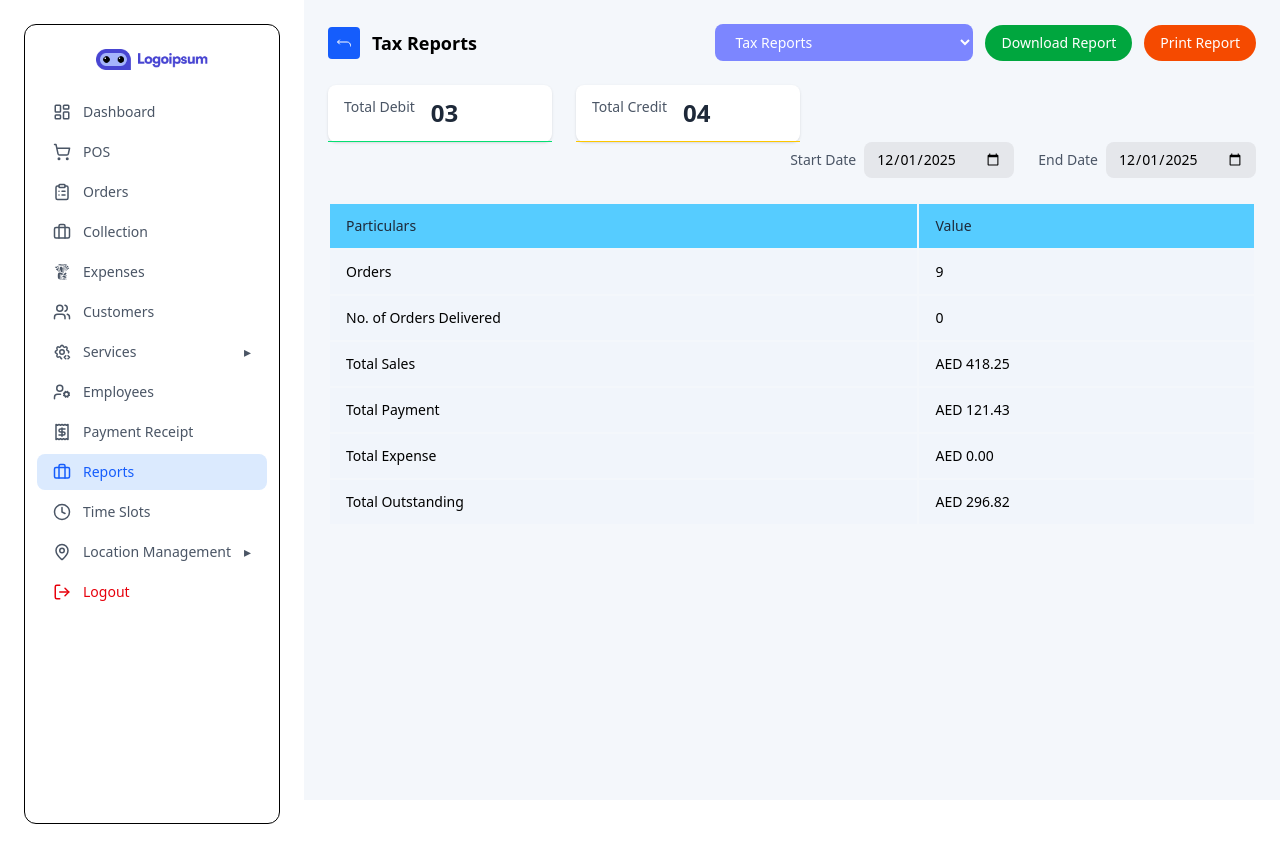
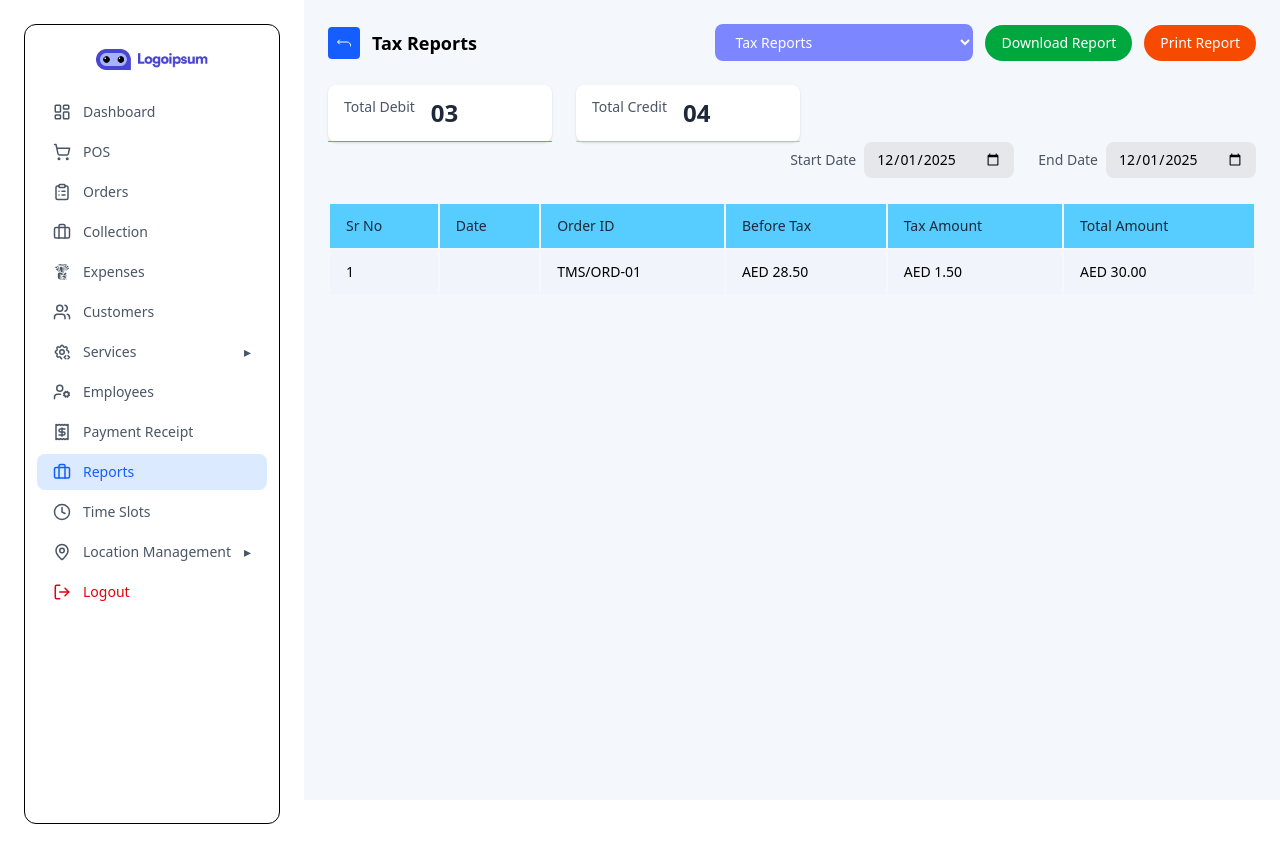
Before and after one commit to TechMET-Solutions/laundry_frontend-, a React (Vite) app: page /reports/tax_reports in a window 1280 px wide. Built offline with nearby package versions, Linux system fonts and the light colour scheme.

Commit message:
report sevices updated

```diff
--- a/src/pages/Reports/Cloth_wise_report.jsx
+++ b/src/pages/Reports/Cloth_wise_report.jsx
@@ -132,8 +132,12 @@ function Cloth_wise_report() {
                   <thead>
              <tr>
                {[
-                  "Particulars",
-                  "Value"
+                 "Date",
+                 "Order ID",
+                 "Driver",
+                 "Service Name",
+                 "Service Quality",
+                 "Service Type",
                ].map((head) => (
                  <th
                    key={head}
@@ -145,30 +149,29 @@ function Cloth_wise_report() {
              </tr>
            </thead>
              <tbody>
-          {[
-            {
-              Particulars: "Orders",
-              Value: "9",
+            {[{
+    Date: "01/12/2025",
+    "Order ID": "TMS/ORD-03",
+    Driver: "Aswin VD",
+    "Service Name": "Shirt",
+    "Service Quantity": 1,
+    "Service Type": "Pressing",
   },
   {
-              Particulars: "No. of Orders Delivered",
-              Value: "0",
+    Date: "01/12/2025",
+    "Order ID": "TMS/ORD-02",
+    Driver: "Aswin VD",
+    "Service Name": "T-Shirt",
+    "Service Quantity": 2,
+    "Service Type": "Pressing and Washing",
   },
   {
-              Particulars: "Total Sales",
-              Value: "AED 418.25",
-            },
-            {
-              Particulars: "Total Payment",
-              Value: "AED 121.43",
-            },
-            {
-              Particulars: "Total Expense",
-              Value: "AED 0.00",
-            },
-            {
-              Particulars: "Total Outstanding",
-              Value: "AED 296.82",
+    Date: "01/12/2025",
+    "Order ID": "TMS/ORD-01",
+    Driver: "Aswin VD",
+    "Service Name": "Shirt",
+    "Service Quantity": 1,
+    "Service Type": "Ironing",
   },
 ].map((item, index) => (
            <tr
@@ -176,10 +179,22 @@ function Cloth_wise_report() {
              className="bg-[#f1f5fb] border-b"
            >
              <td className="px-4 py-3 text-left">
-                {item.Particulars}
+               {item.Date}
              </td>
              <td className="px-4 py-3 text-left font-medium">
-                {item.Value}
+               {item["Order ID"]}
+             </td>
+             <td className="px-4 py-3 text-left">
+               {item.Driver}
+             </td>
+             <td className="px-4 py-3 text-left font-medium">
+               {item["Service Name"]}
+             </td>
+             <td className="px-4 py-3 text-left">
+               {item["Service Quantity"]}
+             </td>
+             <td className="px-4 py-3 text-left font-medium">
+               {item["Service Type"]}
              </td>
            </tr>
          ))}
--- a/src/pages/Reports/Customer_outstanding_report.jsx
+++ b/src/pages/Reports/Customer_outstanding_report.jsx
@@ -20,6 +20,7 @@ function Customer_outstanding_report() {
   const location = useLocation();
    const [startDate, setStartDate] = useState("2025-12-01");
   const [endDate, setEndDate] = useState("2025-12-01");
+
   // find active report from URL
   const activeReport =
     reportitems.find((item) => item.path === location.pathname) ||
@@ -131,8 +132,13 @@ const [endDate, setEndDate] = useState("2025-12-01");
                    <thead>
               <tr>
                 {[
-                  "Particulars",
-                  "Value"
+                  "Sr No",
+                  "Customer",
+                  "Total Orders",
+                  "Total Amt",
+                  "Total Paid",
+                  "Outstanding Amount",
+                  "Actions",
                 ].map((head) => (
                   <th
                     key={head}
@@ -146,28 +152,36 @@ const [endDate, setEndDate] = useState("2025-12-01");
               <tbody>
           {[
              {
-              Particulars: "Orders",
-              Value: "9",
+    "Sr No": 1,
+    Customer: "Infra",
+    "Total Orders": 2,
+    "Total Amt.": "AED 765.00",
+    "Total Paid": "AED 633.67",
+    "Outstanding Amt.": "AED 131.33",
   },
   {
-              Particulars: "No. of Orders Delivered",
-              Value: "0",
+    "Sr No": 2,
+    Customer: "Asvi",
+    "Total Orders": 7,
+    "Total Amt.": "AED 913.50",
+    "Total Paid": "AED 827.50",
+    "Outstanding Amt.": "AED 86.00",
   },
   {
-              Particulars: "Total Sales",
-              Value: "AED 418.25",
+    "Sr No": 3,
+    Customer: "dinil",
+    "Total Orders": 2,
+    "Total Amt.": "AED 30.00",
+    "Total Paid": "AED 0.00",
+    "Outstanding Amt.": "AED 30.00",
   },
   {
-              Particulars: "Total Payment",
-              Value: "AED 121.43",
-            },
-            {
-              Particulars: "Total Expense",
-              Value: "AED 0.00",
-            },
-            {
-              Particulars: "Total Outstanding",
-              Value: "AED 296.82",
+    "Sr No": 4,
+    Customer: "vivek",
+    "Total Orders": 1,
+    "Total Amt.": "AED 30.00",
+    "Total Paid": "AED 27.00",
+    "Outstanding Amt.": "AED 3.00",
   },
           ].map((item, index) => (
             <tr
@@ -175,11 +189,26 @@ const [endDate, setEndDate] = useState("2025-12-01");
               className="bg-[#f1f5fb] border-b"
             >
               <td className="px-4 py-3 text-left">
-                {item.Particulars}
+                {item["Sr No"]}
               </td>
               <td className="px-4 py-3 text-left font-medium">
-                {item.Value}
+                {item.Customer}
               </td>
+              <td className="px-4 py-3 text-left">
+                {item["Total Orders"]}
+              </td>
+              <td className="px-4 py-3 text-left">
+                {item["Total Amt."]}
+              </td>
+              <td className="px-4 py-3 text-left">
+                {item["Total Paid"]}
+              </td>
+              <td className="px-4 py-3 text-left font-medium">
+                {item["Outstanding Amt."]}
+              </td>
+              {/* <td className="px-4 py-3 text-left font-medium">
+                {item.Action}
+              </td> */}
             </tr>
           ))}
         </tbody>
--- a/src/pages/Reports/Expenses_report.jsx
+++ b/src/pages/Reports/Expenses_report.jsx
@@ -131,8 +131,13 @@ const [endDate, setEndDate] = useState("2025-12-01");
                    <thead>
               <tr>
                 {[
-                  "Particulars",
-                  "Value"
+                 "Sr No",
+                  "Date",
+                  "Towards",
+                  "Expense Amount",
+                  "Tax%",
+                  "Tax amount",
+                  "Payment Mode",
                 ].map((head) => (
                   <th
                     key={head}
@@ -146,39 +151,40 @@ const [endDate, setEndDate] = useState("2025-12-01");
               <tbody>
           {[
             {
-              Particulars: "Orders",
-              Value: "9",
+              "Sr No":1,
+                  Date:"3/12/2025",
+                  "Towards":"Item Purchase",
+                  "Expense Amount":"AED 11.00",
+                  "Tax%":"-",
+                  "Tax amount":"AED 0.00",
+                  "Payment Mode":"Cash",
             },
-            {
-              Particulars: "No. of Orders Delivered",
-              Value: "0",
-            },
-            {
-              Particulars: "Total Sales",
-              Value: "AED 418.25",
-            },
-            {
-              Particulars: "Total Payment",
-              Value: "AED 121.43",
-            },
-            {
-              Particulars: "Total Expense",
-              Value: "AED 0.00",
-            },
-            {
-              Particulars: "Total Outstanding",
-              Value: "AED 296.82",
-            },
+
           ].map((item, index) => (
             <tr
               key={index}
               className="bg-[#f1f5fb] border-b"
             >
               <td className="px-4 py-3 text-left">
-                {item.Particulars}
+                {item["Sr No"]}
               </td>
               <td className="px-4 py-3 text-left font-medium">
-                {item.Value}
+                {item.Date}
+              </td>
+             <td className="px-4 py-3 text-left font-medium">
+                {item.Towards}
+              </td>
+              <td className="px-4 py-3 text-left font-medium">
+                {item["Expense Amount"]}
+              </td>
+              <td className="px-4 py-3 text-left font-medium">
+                {item["Tax%"]}
+              </td>
+               <td className="px-4 py-3 text-left font-medium">
+                {item["Tax amount"]}
+              </td>
+               <td className="px-4 py-3 text-left font-medium">
+                {item["Payment Mode"]}
               </td>
             </tr>
           ))}
--- a/src/pages/Reports/Ledger_report.jsx
+++ b/src/pages/Reports/Ledger_report.jsx
@@ -15,11 +15,12 @@ const reportitems = [
   { name: "Tax Reports", path: "/reports/tax_reports" },
 ];
 
-function Ledger_report() {
+function Cloth_wise_report() {
   const navigate = useNavigate();
   const location = useLocation();
    const [startDate, setStartDate] = useState("2025-12-01");
   const [endDate, setEndDate] = useState("2025-12-01");
+
   // find active report from URL
   const activeReport =
     reportitems.find((item) => item.path === location.pathname) ||
@@ -131,8 +132,13 @@ const [endDate, setEndDate] = useState("2025-12-01");
                   <thead>
              <tr>
                {[
-                  "Particulars",
-                  "Value"
+                 "Date",
+                 "Form",
+                 "Order ID",
+                 "Debit",
+                 "Credit",
+                 "Balance",
+
                ].map((head) => (
                  <th
                    key={head}
@@ -144,30 +150,29 @@ const [endDate, setEndDate] = useState("2025-12-01");
              </tr>
            </thead>
              <tbody>
-          {[
-            {
-              Particulars: "Orders",
-              Value: "9",
+            {[{
+    Date: "01/12/2025",
+    From: "Order",
+    "Order ID": "TMS/ORD-01",
+    Debit: "AED 30.00",
+    Credit: "AED 0.00",
+    Balance: "AED 30.00",
   },
   {
-              Particulars: "No. of Orders Delivered",
-              Value: "0",
+    Date: "03/12/2025",
+    From: "Payment",
+    "Order ID": "TMS/ORD-01",
+    Debit: "AED 0.00",
+    Credit: "AED 20.00",
+    Balance: "AED 10.00",
   },
   {
-              Particulars: "Total Sales",
-              Value: "AED 418.25",
-            },
-            {
-              Particulars: "Total Payment",
-              Value: "AED 121.43",
-            },
-            {
-              Particulars: "Total Expense",
-              Value: "AED 0.00",
-            },
-            {
-              Particulars: "Total Outstanding",
-              Value: "AED 296.82",
+    Date: "04/12/2025",
+    From: "Payment",
+    "Order ID": "TMS/ORD-01",
+    Debit: "AED 0.00",
+    Credit: "AED 10.00",
+    Balance: "AED 0.00",
   },
 ].map((item, index) => (
            <tr
@@ -175,10 +180,22 @@ const [endDate, setEndDate] = useState("2025-12-01");
              className="bg-[#f1f5fb] border-b"
            >
              <td className="px-4 py-3 text-left">
-                {item.Particulars}
+               {item.Date}
              </td>
              <td className="px-4 py-3 text-left font-medium">
-                {item.Value}
+               {item["From"]}
+             </td>
+             <td className="px-4 py-3 text-left">
+               {item["Order ID"]}
+             </td>
+             <td className="px-4 py-3 text-left font-medium">
+               {item["Debit"]}
+             </td>
+             <td className="px-4 py-3 text-left">
+               {item["Credit"]}
+             </td>
+             <td className="px-4 py-3 text-left font-medium">
+               {item["Balance"]}
              </td>
            </tr>
          ))}
@@ -192,4 +209,4 @@ const [endDate, setEndDate] = useState("2025-12-01");
    }
 
 
-export default Ledger_report;
+export default Cloth_wise_report;
--- a/src/pages/Reports/Outstanding_report.jsx
+++ b/src/pages/Reports/Outstanding_report.jsx
@@ -132,8 +132,15 @@ function Outstanding_report() {
                    <thead>
               <tr>
                 {[
-                  "Particulars",
-                  "Value"
+                  "Sr No",
+                  "Date",
+                  "Ordered ID",
+                  "Customer",
+                  "Driver",
+                  "Gross amt",
+                  "Received Amt",
+                  "Discount",
+                  "Outstanding Amount",
                 ].map((head) => (
                   <th
                     key={head}
@@ -147,28 +154,70 @@ function Outstanding_report() {
               <tbody>
           {[
             {
-              Particulars: "Orders",
-              Value: "9",
+    "Sr No": 1,
+    Date: "05/11/2025",
+    "Order ID": "TMS/ORD-06",
+    Customer: "dinil",
+    Driver: "sourav kk",
+    "Gross Amt.": "AED 0.00",
+    "Received Amt.": "AED 0.00",
+    Discount: "AED 0.00",
+    "Outstanding Amt.": "AED 0.00",
   },
   {
-              Particulars: "No. of Orders Delivered",
-              Value: "0",
+    "Sr No": 2,
+    Date: "05/11/2025",
+    "Order ID": "TMS/ORD-05",
+    Customer: "vivek",
+    Driver: "sourav kk",
+    "Gross Amt.": "AED 30.00",
+    "Received Amt.": "AED 27.00",
+    Discount: "AED 0.00",
+    "Outstanding Amt.": "AED 3.00",
   },
   {
-              Particulars: "Total Sales",
-              Value: "AED 418.25",
+    "Sr No": 3,
+    Date: "05/11/2025",
+    "Order ID": "TMS/ORD-04",
+    Customer: "dinil",
+    Driver: "sourav kk",
+    "Gross Amt.": "AED 30.00",
+    "Received Amt.": "AED 0.00",
+    Discount: "AED 0.00",
+    "Outstanding Amt.": "AED 30.00",
   },
   {
-              Particulars: "Total Payment",
-              Value: "AED 121.43",
+    "Sr No": 4,
+    Date: "05/11/2025",
+    "Order ID": "TMS/ORD-03",
+    Customer: "Asvi",
+    Driver: "sourav kk",
+    "Gross Amt.": "AED 105.00",
+    "Received Amt.": "AED 43.17",
+    Discount: "AED 0.00",
+    "Outstanding Amt.": "AED 61.83",
   },
   {
-              Particulars: "Total Expense",
-              Value: "AED 0.00",
+    "Sr No": 5,
+    Date: "05/11/2025",
+    "Order ID": "TMS/ORD-02",
+    Customer: "Asvi",
+    Driver: "sourav kk",
+    "Gross Amt.": "AED 0.00",
+    "Received Amt.": "AED 6.83",
+    Discount: "AED 0.00",
+    "Outstanding Amt.": "AED 0.00",
   },
   {
-              Particulars: "Total Outstanding",
-              Value: "AED 296.82",
+    "Sr No": 6,
+    Date: "05/11/2025",
+    "Order ID": "TMS/ORD-01",
+    Customer: "Asvi",
+    Driver: "sourav kk",
+    "Gross Amt.": "AED 33.25",
+    "Received Amt.": "AED 33.25",
+    Discount: "AED 3.50",
+    "Outstanding Amt.": "AED 0.00",
   },
           ].map((item, index) => (
             <tr
@@ -176,10 +225,31 @@ function Outstanding_report() {
               className="bg-[#f1f5fb] border-b"
             >
               <td className="px-4 py-3 text-left">
-                {item.Particulars}
+                {item["Sr No"]}
               </td>
               <td className="px-4 py-3 text-left font-medium">
-                {item.Value}
+                {item.Date}
+              </td>
+              <td className="px-4 py-3 text-left">
+                {item["Order ID"]}
+              </td>
+              <td className="px-4 py-3 text-left">
+                {item.Customer}
+              </td>
+              <td className="px-4 py-3 text-left">
+                {item.Driver}
+              </td>
+              <td className="px-4 py-3 text-left font-medium">
+                {item["Gross Amt."]}
+              </td>
+              <td className="px-4 py-3 text-left">
+                {item["Received Amt."]}
+              </td>
+              <td className="px-4 py-3 text-left">
+                {item.Discount}
+              </td>
+              <td className="px-4 py-3 text-left font-medium">
+                {item["Outstanding Amt."]}
               </td>
             </tr>
           ))}
--- a/src/pages/Reports/Sales_report.jsx
+++ b/src/pages/Reports/Sales_report.jsx
@@ -79,7 +79,7 @@ function Sales_report() {
              </button>
            </div>
          </div>
-         <div className="flex gap-6 mt-6">
+    <div className="flex items-center gap-6 mt-6 mb-6">
      {/* Total Debit */}
      <div className=" bg-white rounded-lg shadow-sm w-56">
        <div className="flex gap-4 px-4 py-3 border-b border-green-400">
@@ -88,6 +88,12 @@ function Sales_report() {
 
        </div>
      </div>
+      <div className="bg-white rounded-lg shadow-sm w-56">
+        <div className=" flex gap-4 py-3 border-b border-yellow-400">
+          <p className="text-sm text-gray-600">Total Sales</p>
+            <span className="text-2xl font-semibold text-gray-800">AED 398.75</span>
+        </div>
+      </div>
 
      {/* Total Credit */}
      <div className="bg-white rounded-lg shadow-sm w-56">
@@ -99,7 +105,16 @@ function Sales_report() {
    </div>
 
          {/* DATE FILTERS */}
-   <div className="flex justify-end gap-6 mb-6">
+   <div className="flex justify-center gap-6 mb-6">
+    <div className="flex items-center bg-gray-200 rounded-lg px-3 py-2 w-64">
+    <input
+      type="text"
+      placeholder="Search Customer..."
+      className="bg-transparent outline-none text-sm w-full"
+    />
+    <span className="text-gray-500 cursor-pointer">✕</span>
+  </div>
+
      <div className="flex items-center gap-2">
        <label className="text-sm font-medium text-gray-600">
          Start Date
@@ -123,6 +138,13 @@ function Sales_report() {
          className="px-3 py-2 rounded-lg bg-gray-200 text-sm outline-none"
        />
      </div>
+     <select className="bg-gray-200 rounded-lg px-4 py-2 text-sm outline-none">
+    <option>All Drivers</option>
+    <option>Aswin VD</option>
+    <option>Super Man</option>
+    <option>Sles Team</option>
+  </select>
+
    </div>
 
 
@@ -132,8 +154,15 @@ function Sales_report() {
                   <thead>
              <tr>
                {[
-                 "Particulars",
-                 "Value"
+                 "Date",
+                 "Order ID",
+                 "Costomer",
+                 "Driver",
+                 "Sub Total",
+                 "Addon Total",
+                 "Discount",
+                 "Tax Amount",
+                 "Gross Total",
                ].map((head) => (
                  <th
                    key={head}
@@ -146,41 +175,73 @@ function Sales_report() {
            </thead>
              <tbody>
          {[
-           {
-             Particulars: "Orders",
-             Value: "9",
-           },
-           {
-             Particulars: "No. of Orders Delivered",
-             Value: "0",
-           },
-           {
-             Particulars: "Total Sales",
-             Value: "AED 418.25",
-           },
-           {
-             Particulars: "Total Payment",
-             Value: "AED 121.43",
-           },
-           {
-             Particulars: "Total Expense",
-             Value: "AED 0.00",
-           },
-           {
-             Particulars: "Total Outstanding",
-             Value: "AED 296.82",
-           },
-         ].map((item, index) => (
+  {
+    "Date": "01/12/2025",
+    "Order Id": "TMS/ORD-03",
+    "Customer": "AB devilliers",
+    "Driver": "Aswin VD",
+    "Sub Total": "AED 3.50",
+    "Addon Total": "AED 30.00",
+    "Discount": "AED 0.00",
+    "Tax Amount": "AED 1.68",
+    "Gross Total": "AED 35.25"
+  },
+  {
+    "Date": "01/12/2025",
+    "Order Id": "TMS/ORD-02",
+    "Customer": "adithi",
+    "Driver": "Aswin VD",
+    "Sub Total": "AED 10.50",
+    "Addon Total": "AED 5.00",
+    "Discount": "AED 0.00",
+    "Tax Amount": "AED 0.62",
+    "Gross Total": "AED 30.00"
+  },
+  {
+    Date: "01/12/2025",
+    "Order Id": "TMS/ORD-01",
+    Customer: "Test 1",
+    Driver: "Aswin VD",
+    "Sub Total": "AED 3.50",
+    "Addon Total": "AED 0.00",
+    Discount: "AED 0.00",
+    "Tax Amount": "AED 0.18",
+    "Gross Total": "AED 30.00"
+  }
+]
+.map((item, index) => (
            <tr
              key={index}
              className="bg-[#f1f5fb] border-b"
            >
              <td className="px-4 py-3 text-left">
-               {item.Particulars}
+               {item.Date}
              </td>
              <td className="px-4 py-3 text-left font-medium">
-               {item.Value}
+               {item["Order ID"]}
              </td>
+             <td className="px-4 py-3 text-left">
+               {item.Customer}
+             </td>
+             <td className="px-4 py-3 text-left font-medium">
+               {item.Driver}
+             </td>
+             <td className="px-4 py-3 text-left">
+               {item["Sub Total"]}
+             </td>
+             <td className="px-4 py-3 text-left font-medium">
+               {item["Addon Total"]}
+             </td>
+             <td className="px-4 py-3 text-left">
+               {item.Discount}
+             </td>
+             <td className="px-4 py-3 text-left font-medium">
+               {item["Tax Amount"]}
+             </td>
+             <td className="px-4 py-3 text-left">
+               {item["Gross Total"]}
+             </td>
+
            </tr>
          ))}
        </tbody>
--- a/src/pages/Reports/Tax_report.jsx
+++ b/src/pages/Reports/Tax_report.jsx
@@ -132,8 +132,13 @@ function Tax_report() {
                    <thead>
               <tr>
                 {[
-                  "Particulars",
-                  "Value"
+                  "Sr No",
+                 "Date",
+                 "Order ID",
+                 "Before Tax",
+                 "Tax Amount",
+                 "Total Amount",
+
                 ].map((head) => (
                   <th
                     key={head}
@@ -147,39 +152,37 @@ function Tax_report() {
               <tbody>
           {[
             {
-              Particulars: "Orders",
-              Value: "9",
+              "Sr No":1,
+              Date:"",
+              "Order ID":"TMS/ORD-01",
+              "Before Tax":"AED 28.50",
+              "Tax Amount":"AED 1.50",
+              "Total Amount":"AED 30.00",
+
             },
-            {
-              Particulars: "No. of Orders Delivered",
-              Value: "0",
-            },
-            {
-              Particulars: "Total Sales",
-              Value: "AED 418.25",
-            },
-            {
-              Particulars: "Total Payment",
-              Value: "AED 121.43",
-            },
-            {
-              Particulars: "Total Expense",
-              Value: "AED 0.00",
-            },
-            {
-              Particulars: "Total Outstanding",
-              Value: "AED 296.82",
-            },
+
           ].map((item, index) => (
             <tr
               key={index}
               className="bg-[#f1f5fb] border-b"
             >
-              <td className="px-4 py-3 text-left">
-                {item.Particulars}
+               <td className="px-4 py-3 text-left">
+                {item["Sr No"]}
               </td>
               <td className="px-4 py-3 text-left font-medium">
-                {item.Value}
+                {item.Date}
+              </td>
+              <td className="px-4 py-3 text-left">
+                {item["Order ID"]}
+              </td>
+               <td className="px-4 py-3 text-left">
+                {item["Before Tax"]}
+              </td>
+               <td className="px-4 py-3 text-left">
+                {item["Tax Amount"]}
+              </td>
+               <td className="px-4 py-3 text-left">
+                {item["Total Amount"]}
               </td>
             </tr>
           ))}
```
Also changed, not shown: src/pages/Reports/Order_reports.jsx (+48 -58 lines). Lines whose indentation alone changed are shown as unchanged.
